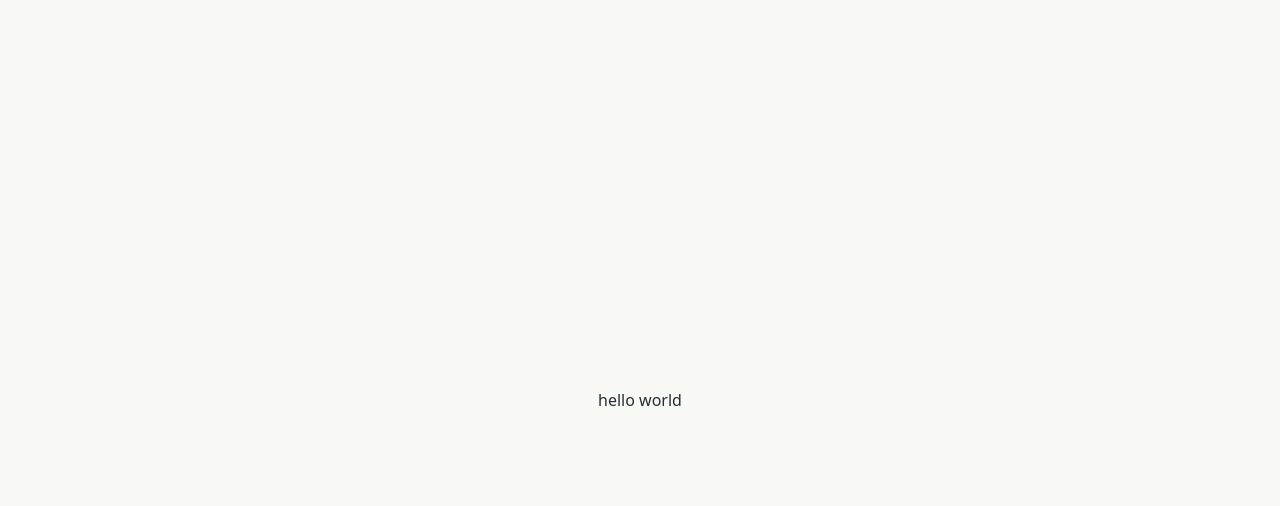
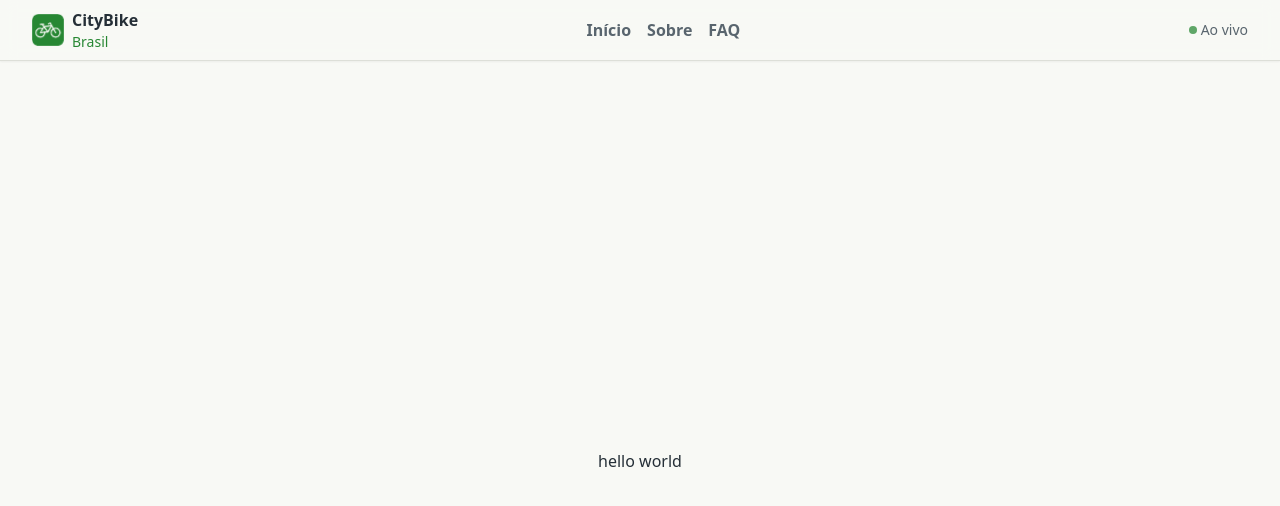
Before and after one commit to pauloelf/citybike-brasil, a Next.js app: page / in a window 1280 px wide. Shown: the top 506 px of the page. Built offline with nearby package versions, Linux system fonts and the light colour scheme.

Commit message:
feat: added header component

```diff
--- a/src/app/layout.tsx
+++ b/src/app/layout.tsx
@@ -1,6 +1,7 @@
 import type { Metadata } from "next"
 import { Geist, Geist_Mono } from "next/font/google"
 import "./globals.css"
+import { Header } from "@/components/layout/header"
 
 const geistSans = Geist({
   variable: "--font-geist-sans",
@@ -34,6 +35,7 @@ export default function RootLayout({
       <body
         className={`${geistSans.variable} ${geistMono.variable} antialiased`}
       >
+        <Header />
         {children}
       </body>
     </html>
--- /dev/null
+++ b/src/components/layout/header.tsx
@@ -0,0 +1,27 @@
+import Link from "next/link"
+import { Logo } from "../shared/Logo"
+import { Badge } from "../ui/badge"
+
+export function Header() {
+  return (
+    <header className="top-0 z-50 sticky flex max-sm:flex-col justify-between items-center gap-4 bg-background/70 shadow-xs backdrop-blur-sm px-8 py-2 border-b border-border">
+      <Logo />
+      <nav>
+        <ul className="flex items-center gap-4 **:outline-none **:font-semibold **:hover:text-primary **:focus:text-primary **:text-muted-foreground **:transition-colors **:duration-300">
+          <li>
+            <Link href="/">Início</Link>
+          </li>
+          <li>
+            <Link href="/sobre">Sobre</Link>
+          </li>
+          <li>
+            <Link href="/faq">FAQ</Link>
+          </li>
+        </ul>
+      </nav>
+      <Badge className="bg-primary" pulse size="sm">
+        Ao vivo
+      </Badge>
+    </header>
+  )
+}
```
